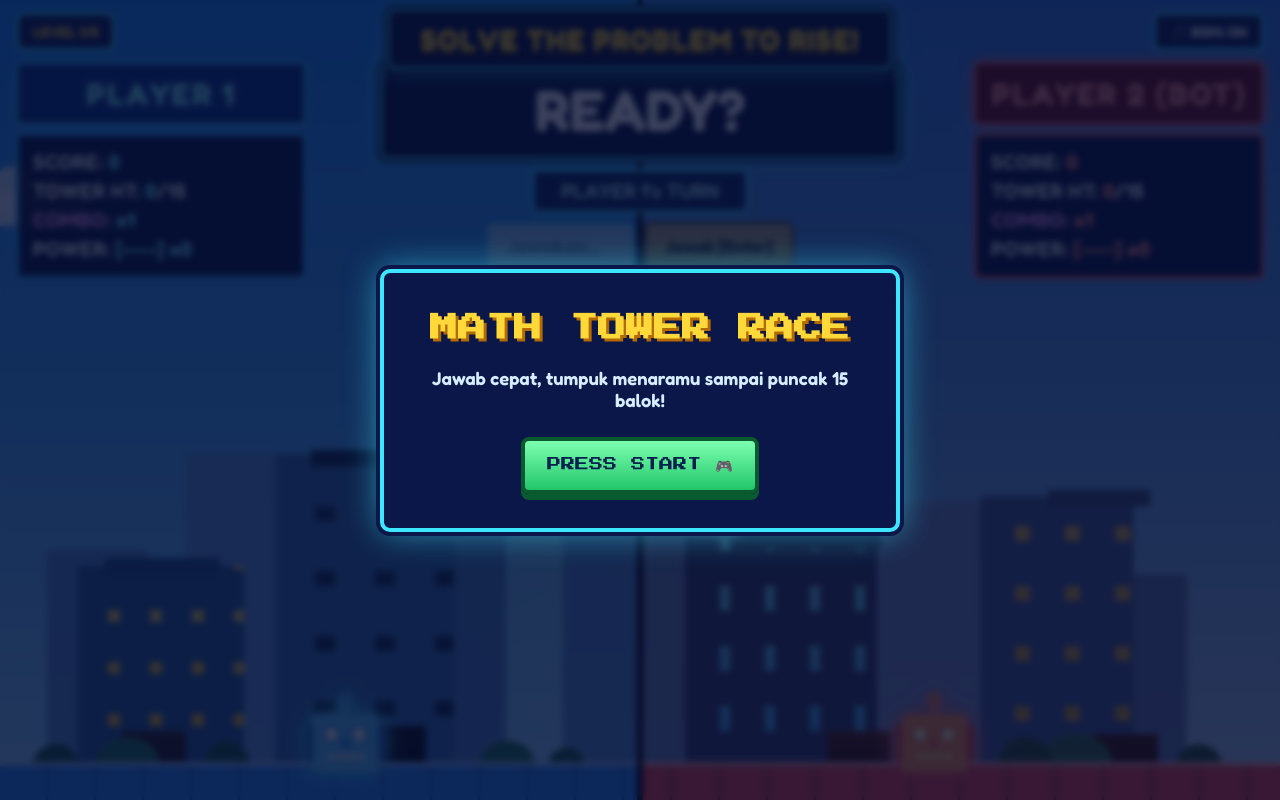
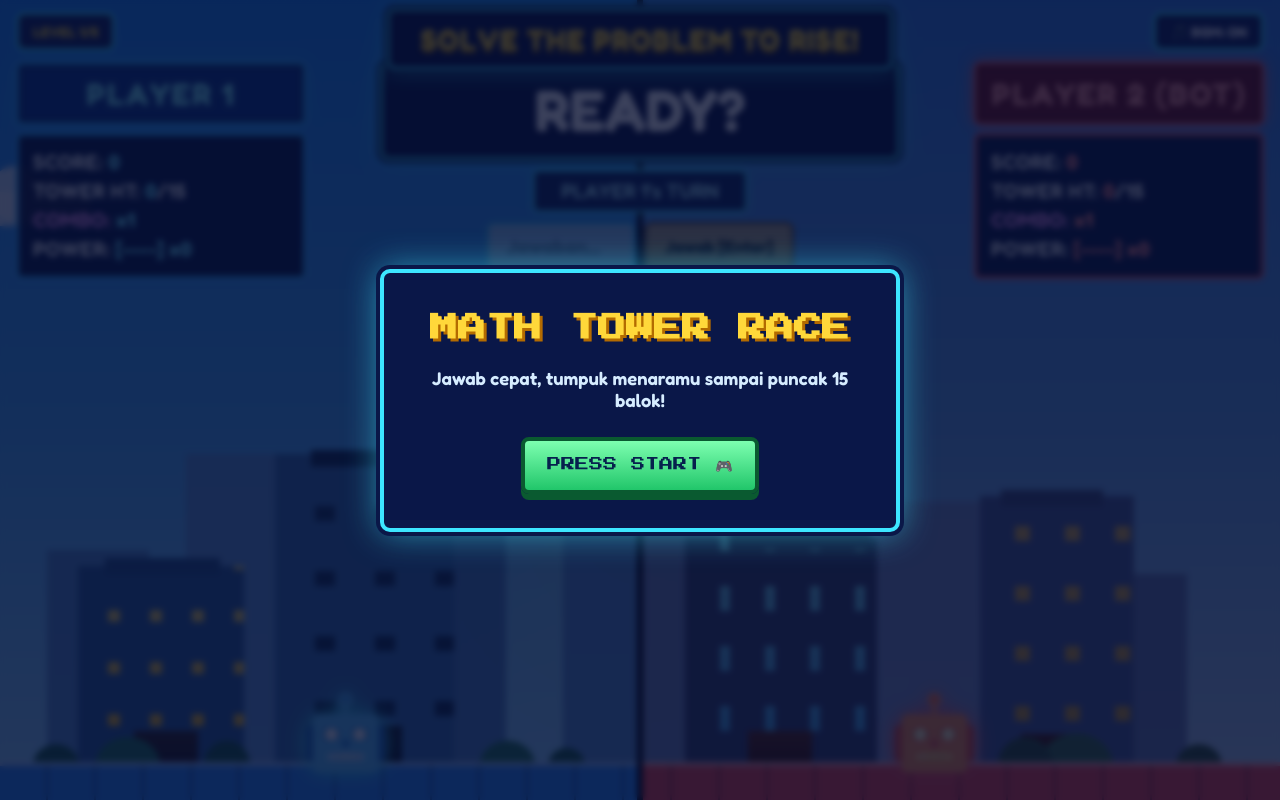
Before and after one commit to aaliyaahd/PROYEK-MTR, a plain HTML site: page index.html in a window 1280 px wide. Drawn offline with Linux system fonts and the light colour scheme.

Commit message:
update style.css to fix tower block styling

```diff
--- a/style.css
+++ b/style.css
@@ -75,7 +75,7 @@ body::after {
     height: 52%;
     z-index: 0;
     background:
-        /* --- 1. TANAMAN / SEMAK (Paling Depan) --- */
+        /* --- 1. TANAMAN / SEMAK --- */
         radial-gradient(ellipse at 50% 100%, #1e5c3a 50%, transparent 52%) left 2% bottom 0 / 5% 30px no-repeat,
         radial-gradient(ellipse at 50% 100%, #2b7a4f 50%, transparent 52%) left 7% bottom 0 / 7% 40px no-repeat,
         radial-gradient(ellipse at 50% 100%, #1e5c3a 50%, transparent 52%) left 16% bottom 0 / 5% 35px no-repeat,
@@ -85,19 +85,19 @@ body::after {
         radial-gradient(ellipse at 50% 100%, #2b7a4f 50%, transparent 52%) left 87% bottom 0 / 8% 45px no-repeat,
         radial-gradient(ellipse at 50% 100%, #1e5c3a 50%, transparent 52%) left 96% bottom 0 / 5% 30px no-repeat,
 
-        /* --- 2. PINTU (Dibuat Lebih Besar & Menonjol) --- */
-        linear-gradient(#3a1f0d, #251206) left 10% bottom 0 / 5% 35px no-repeat,
-        linear-gradient(#150a03, #0a0401) left 29% bottom 0 / 6% 40px no-repeat,
-        linear-gradient(#4d2b14, #2a1608) left 68% bottom 0 / 5% 35px no-repeat,
-        linear-gradient(#3a1f0d, #251206) left 90% bottom 0 / 5% 32px no-repeat,
+        /* --- 2. PINTU (Fix: Kordinat digeser presisi ke tengah gedung) --- */
+        linear-gradient(#3a1f0d, #251206) left 11% bottom 0 / 5% 35px no-repeat,
+        linear-gradient(#150a03, #0a0401) left 27% bottom 0 / 6% 40px no-repeat,
+        linear-gradient(#4d2b14, #2a1608) left 61.5% bottom 0 / 5% 35px no-repeat,
+        linear-gradient(#3a1f0d, #251206) left 84% bottom 0 / 5% 32px no-repeat,
 
-        /* --- 3. ATAP BERUNDAK --- */
+        /* --- 3. ATAP BERUNDAK (Fix: Ditarik ke dalam agar tidak melayang) --- */
         linear-gradient(#295385, #295385) left 9% bottom 48% / 9% 4% no-repeat,
         linear-gradient(#152a42, #152a42) left 27% bottom 75% / 10% 4% no-repeat,
-        linear-gradient(#1c3a5e, #1c3a5e) left 65% bottom 55% / 11% 5% no-repeat,
-        linear-gradient(#2c5687, #2c5687) left 89% bottom 65% / 8% 4% no-repeat,
+        linear-gradient(#1c3a5e, #1c3a5e) left 64% bottom 55% / 11% 5% no-repeat,
+        linear-gradient(#2c5687, #2c5687) left 85% bottom 65% / 8% 4% no-repeat,
 
-        /* --- 4. DINDING GEDUNG (Menutupi cahaya untuk membentuk bingkai jendela) --- */
+        /* --- 4. DINDING GEDUNG --- */
         /* Gedung 1 */
         repeating-linear-gradient(0deg, #305f96 0, #305f96 40px, transparent 40px, transparent 52px) left 7% bottom 0 / 13% 48% no-repeat,
         repeating-linear-gradient(90deg, #305f96 0, #305f96 30px, transparent 30px, transparent 42px) left 7% bottom 0 / 13% 48% no-repeat,
@@ -114,7 +114,7 @@ body::after {
         repeating-linear-gradient(0deg, #3768a3 0, #3768a3 45px, transparent 45px, transparent 60px) left 87% bottom 0 / 12% 65% no-repeat,
         repeating-linear-gradient(90deg, #3768a3 0, #3768a3 35px, transparent 35px, transparent 50px) left 87% bottom 0 / 12% 65% no-repeat,
 
-        /* --- 5. CAHAYA JENDELA (Warna Dasar Paling Belakang) --- */
+        /* --- 5. CAHAYA JENDELA --- */
         linear-gradient(#ffe36a, #ffb400) left 7% bottom 0 / 13% 48% no-repeat,
         linear-gradient(#1a3454, #12253d) left 25% bottom 0 / 14% 75% no-repeat,
         linear-gradient(#6ef0ff, #2fb4ff) left 63% bottom 0 / 15% 55% no-repeat,
```
